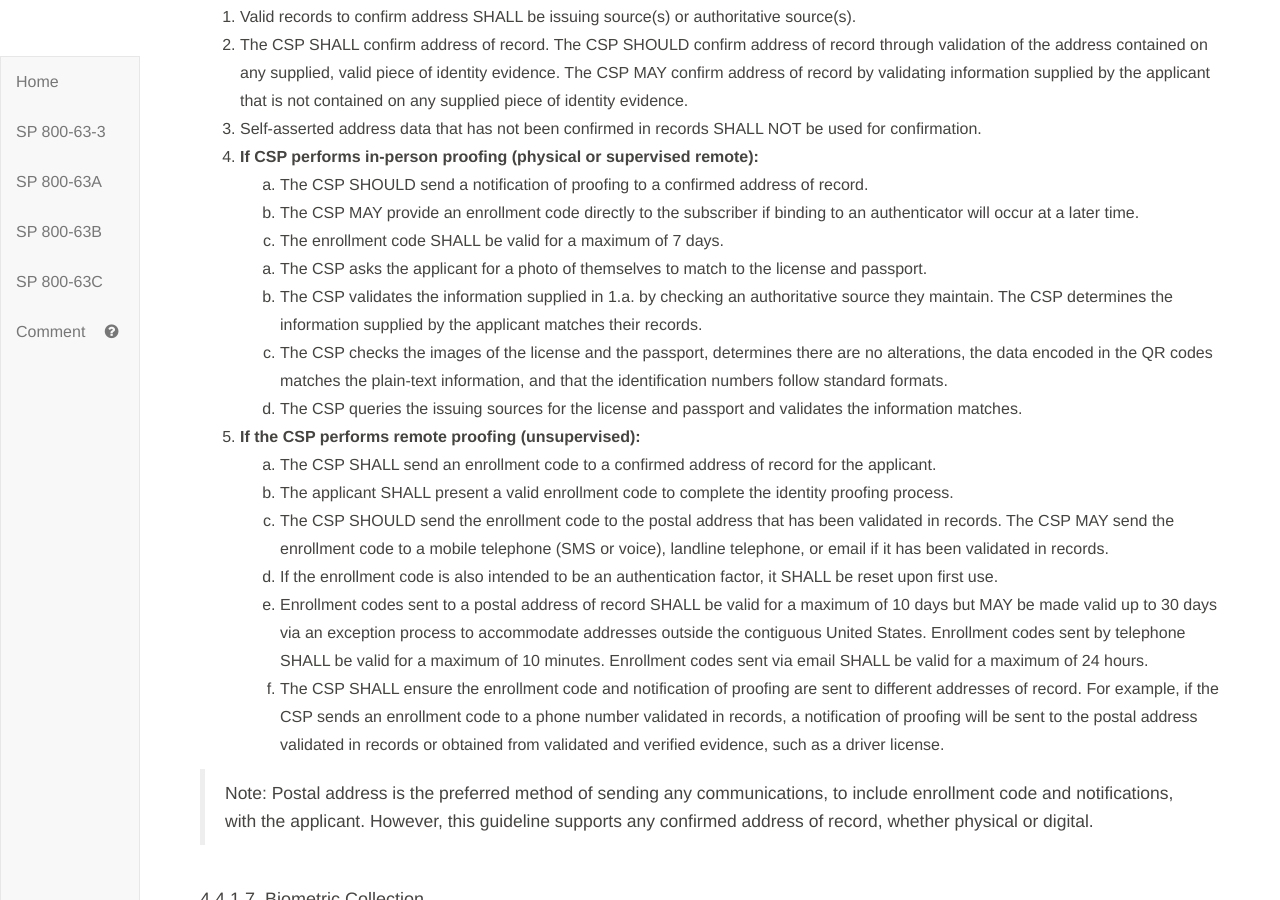
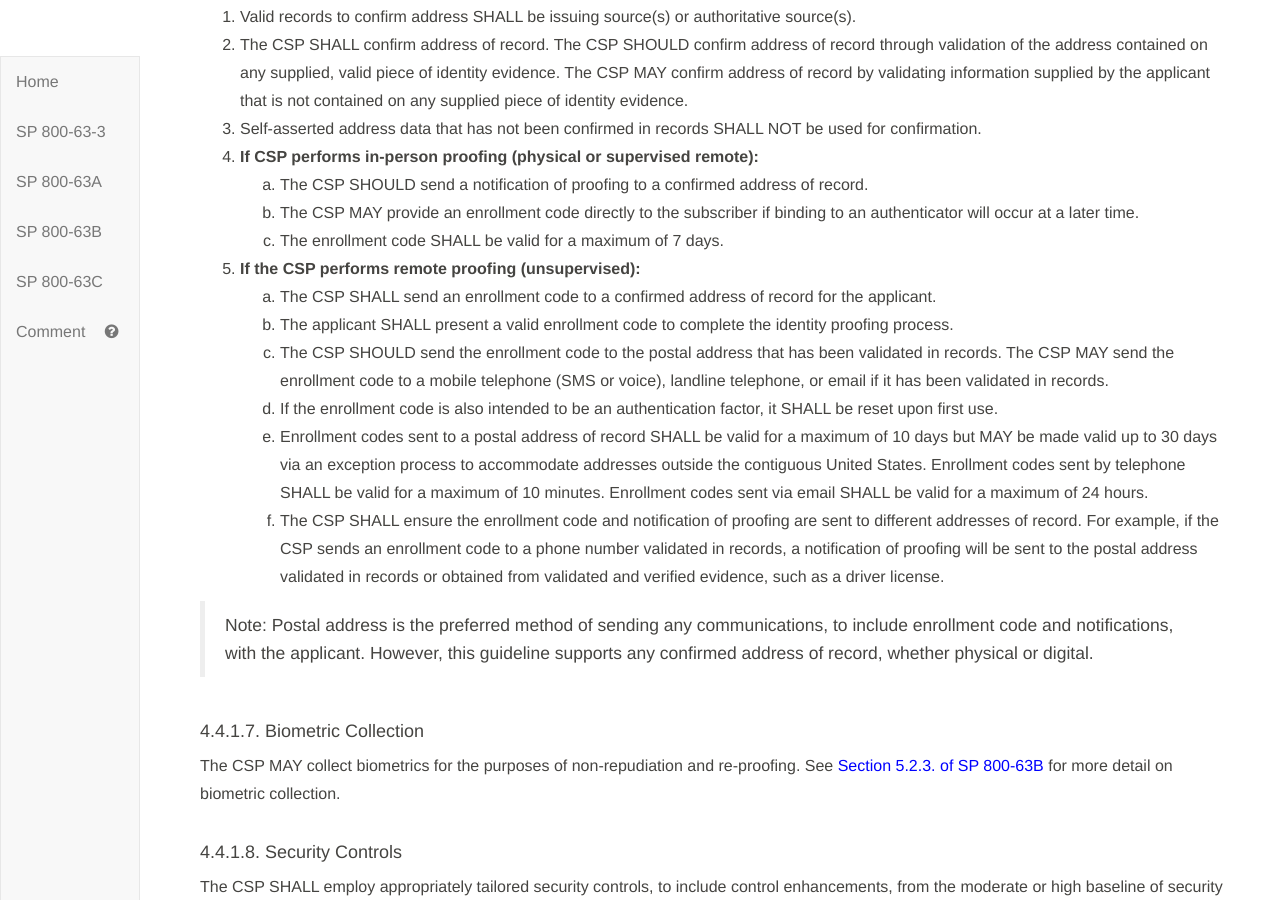
Before and after one commit to usnistgov/800-63-3, a Jekyll site: the page built from sp800-63a/sec4_ial.md, in a window 1280 px wide and 900 px high, scrolled down 4437 px. Built offline with Jekyll 4.4.1, drawn with Linux system fonts in a browser that asks for light colours; our own code applies the rules of GitHub Pages for plain Markdown files; some of the changed text lies outside the part shown.

Commit message:
Finalize -3 for Mike.

```diff
--- a/sp800-63a/sec4_ial.md
+++ b/sp800-63a/sec4_ial.md
@@ -41,7 +41,7 @@ The following provides a sample of how a CSP and an applicant interact during th
 	<li><strong>Validation</strong></li>
   		<ol type="a" start="a">
 			<li>The CSP asks the applicant for a photo of themselves to match to the license and passport.</li>
-			<li>The CSP validates the information supplied in 1.a. by checking an authoritative source they maintain. The CSP determines the information supplied by the applicant matches their records.</li>
+			<li>The CSP validates the information supplied in 1.a. by checking an authoritative source. The CSP determines the information supplied by the applicant matches their records.</li>
 			<li>The CSP checks the images of the license and the passport, determines there are no alterations, the data encoded in the QR codes  matches the plain-text information, and that the identification numbers follow standard formats.</li>
 			<li>The CSP queries the issuing sources for the license and passport and validates the information matches.</li>
 		</ol>
@@ -157,14 +157,6 @@ The CSP SHALL support in-person or remote identity proofing. The CSP SHOULD offe
 	  		<li>The CSP MAY provide an enrollment code directly to the subscriber if binding to an authenticator will occur at a later time.</li>
 	  		<li>The enrollment code SHALL be valid for a maximum of 7 days.</li>
   		</ol>
-
-
-  		<ol type="a" start="a">
-			<li>The CSP asks the applicant for a photo of themselves to match to the license and passport.</li>
-			<li>The CSP validates the information supplied in 1.a. by checking an authoritative source they maintain. The CSP determines the information supplied by the applicant matches their records.</li>
-			<li>The CSP checks the images of the license and the passport, determines there are no alterations, the data encoded in the QR codes  matches the plain-text information, and that the identification numbers follow standard formats.</li>
-			<li>The CSP queries the issuing sources for the license and passport and validates the information matches.</li>
-		</ol>
 	<li><strong>If the CSP performs remote proofing (unsupervised):</strong></li>
 		<ol type="a" start="a">
 			<li>The CSP SHALL send an enrollment code to a confirmed address of record for the applicant.</li>
```
Also changed, not shown: sp800-63a/sec5_proofing.md (+15 -20 lines).
